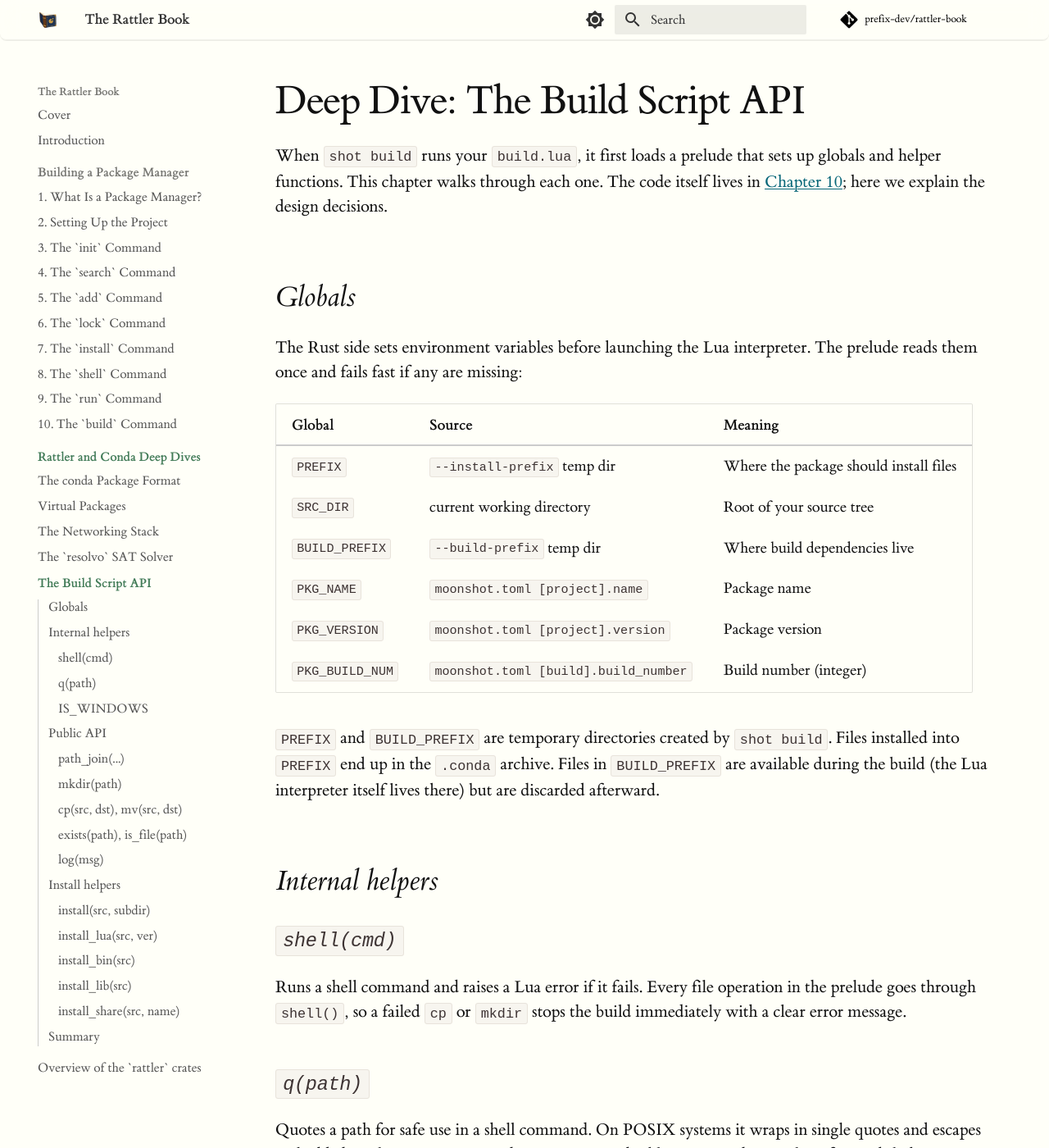
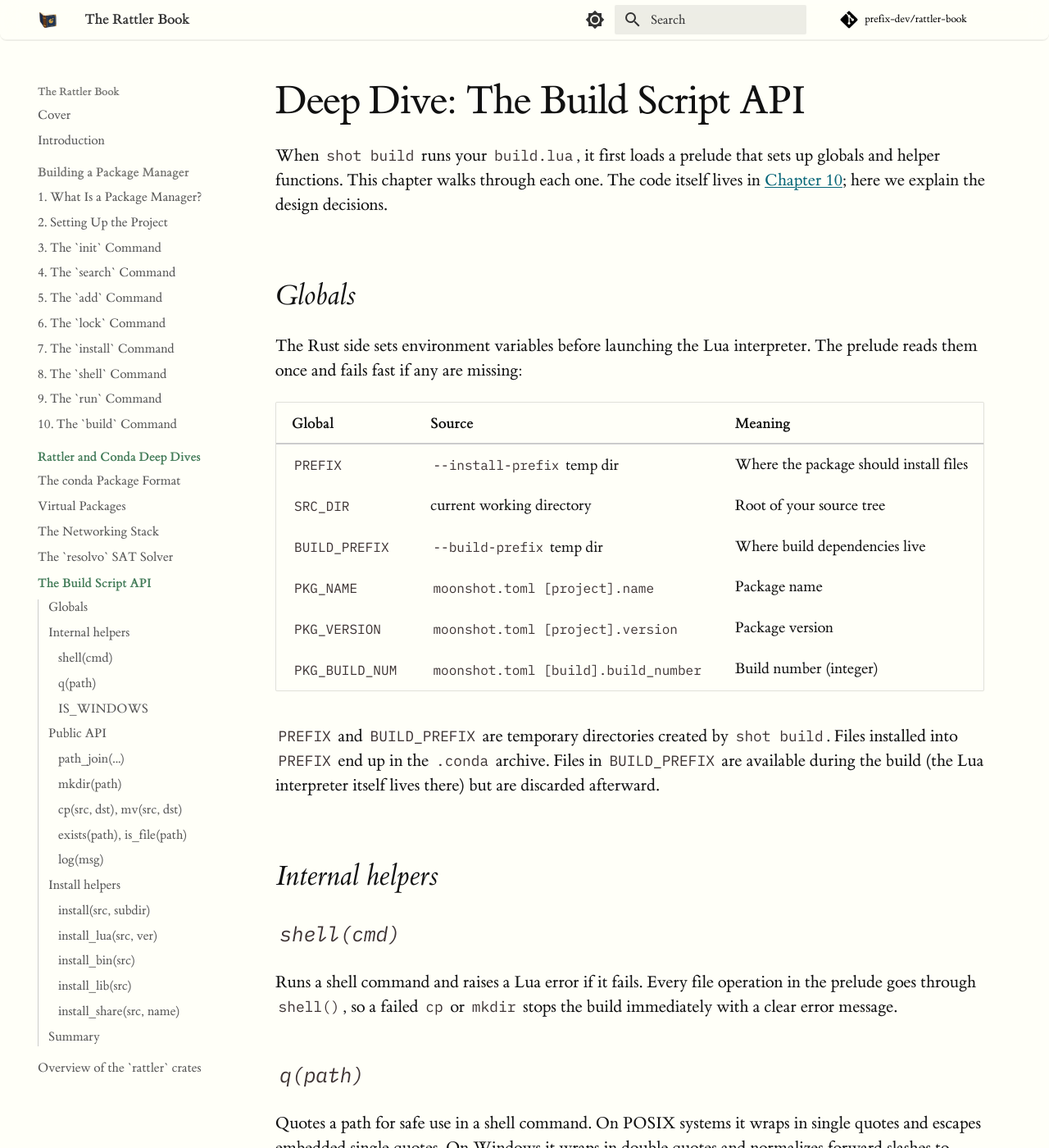
Before and after one commit to prefix-dev/rattler-book, an MkDocs documentation site: the page built from book/src/deep-dive-build-script-api.md, in a window 1280 px wide and 1400 px high. Shown: the whole window at 82% size. Built offline with MkDocs 1.6.1 and Material for MkDocs 9.7.7, drawn with Linux system fonts in a browser that asks for light colours; comment, search, counter and statistics services are not loaded.

Commit message:
change font types

```diff
--- a/book/src/stylesheets/extra.css
+++ b/book/src/stylesheets/extra.css
@@ -2,6 +2,33 @@
    The Rattler Book — Tufte-Inspired Stylesheet
    ET Book serif, margin admonitions, minimal chrome
    ========================================================================== */
+
+/* ---------------------------------------------------------------------------
+   @font-face: self-hosted IBM Plex Mono
+   --------------------------------------------------------------------------- */
+@font-face {
+  font-family: "IBM Plex Mono";
+  src: url("../fonts/ibm-plex-mono/ibm-plex-mono-regular.woff2") format("woff2");
+  font-weight: normal;
+  font-style: normal;
+  font-display: swap;
+}
+
+@font-face {
+  font-family: "IBM Plex Mono";
+  src: url("../fonts/ibm-plex-mono/ibm-plex-mono-italic.woff2") format("woff2");
+  font-weight: normal;
+  font-style: italic;
+  font-display: swap;
+}
+
+@font-face {
+  font-family: "IBM Plex Mono";
+  src: url("../fonts/ibm-plex-mono/ibm-plex-mono-semibold.woff2") format("woff2");
+  font-weight: 600;
+  font-style: normal;
+  font-display: swap;
+}
 
 /* ---------------------------------------------------------------------------
    @font-face: self-hosted ET Book
@@ -36,7 +63,7 @@
 :root {
   /* Fonts */
   --rb-font-body: "ET Book", Palatino, "Palatino Linotype", "Book Antiqua", Georgia, serif;
-  --rb-font-code: "JetBrains Mono", monospace;
+  --rb-font-code: "IBM Plex Mono", "JetBrains Mono", monospace;
 
   /* Header chrome */
   --rb-header-weight: 500;
@@ -50,7 +77,7 @@
      Material's responsive root scaling */
   --rb-body-size: 21px;
   --rb-body-line-height: 30px;
-  --rb-code-size: 0.8em;
+  --rb-code-size: 0.85em;
   --rb-nav-size: 0.8rem;
 
   /* Heading sizes */
@@ -424,9 +451,10 @@
    =========================================================================== */
 .md-typeset code {
   font-size: var(--rb-code-size);
-  padding: 0.15em 0.35em;
-  border-radius: 3px;
-  border: 1px solid var(--rb-code-border);
+  padding: 0.1em 0.2em;
+  border-radius: 2px;
+  border: none;
+  background: transparent;
 }
 
 .highlight {
@@ -505,6 +533,24 @@
 }
 .md-sidebar__scrollwrap:hover {
   overflow-y: auto;
+}
+
+/* ---------------------------------------------------------------------------
+   Focus mode: hide left nav for distraction-free reading
+   --------------------------------------------------------------------------- */
+body.focus-mode .md-sidebar--primary {
+  opacity: 0;
+}
+
+/* Focus toggle button — styled like the palette toggle, hidden on mobile */
+.focus-toggle.md-header__button {
+  cursor: pointer;
+}
+
+@media (max-width: 76.1875em) {
+  .focus-toggle.md-header__button {
+    display: none;
+  }
 }
 
 /* Reset scrollbars to browser defaults */
@@ -709,7 +755,7 @@
 }
 
 [data-md-color-scheme="default"] .md-typeset code {
-  background: var(--rb-code-bg);
+  background: transparent;
   color: var(--rb-code-text);
 }
 
@@ -763,7 +809,7 @@
 }
 
 [data-md-color-scheme="slate"] .md-typeset code {
-  background: var(--rb-code-bg);
+  background: transparent;
   color: var(--rb-code-text);
 }
 
```
Also changed, not shown: book/src/fonts/ibm-plex-mono/ibm-plex-mono-italic.woff2 (added), book/src/fonts/ibm-plex-mono/ibm-plex-mono-regular.woff2 (added), book/src/fonts/ibm-plex-mono/ibm-plex-mono-semibold.woff2 (added), 1 other file.
